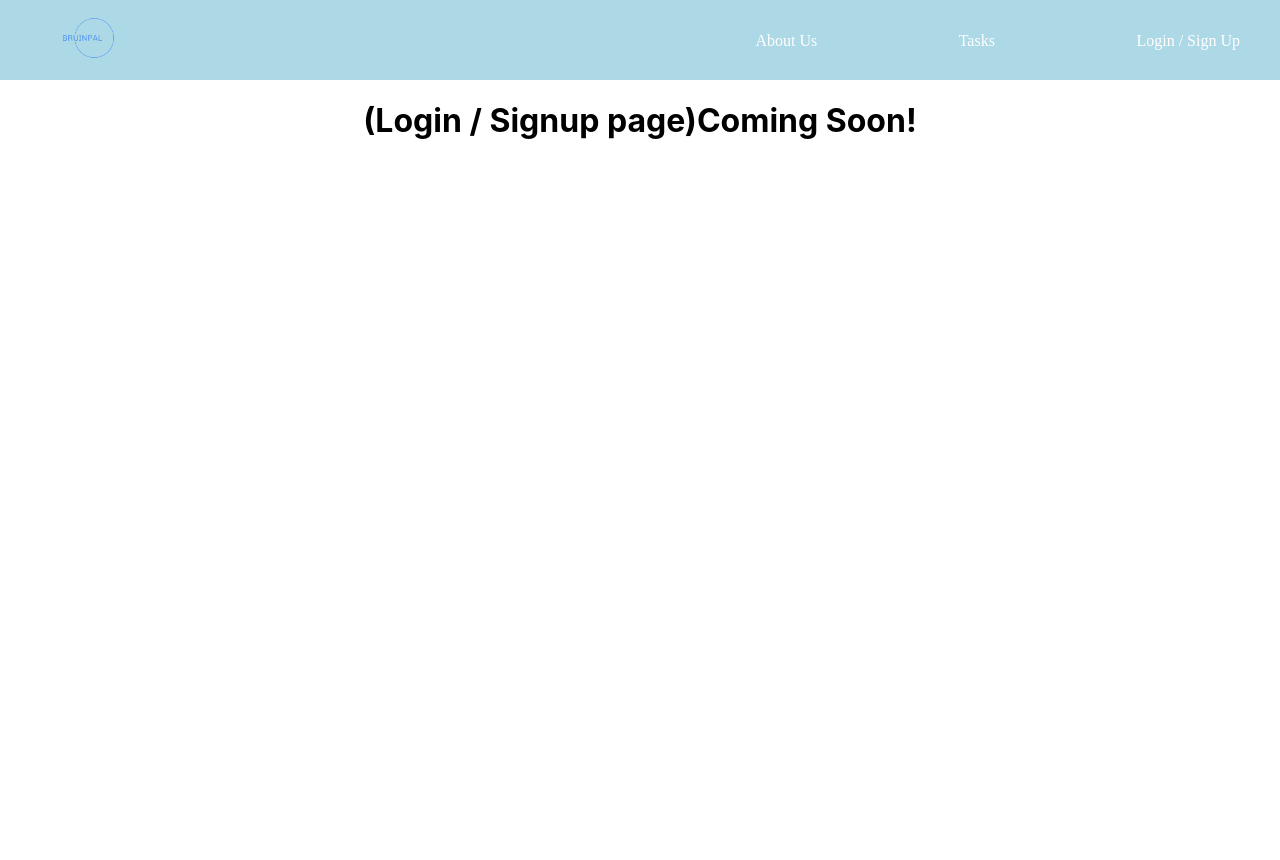
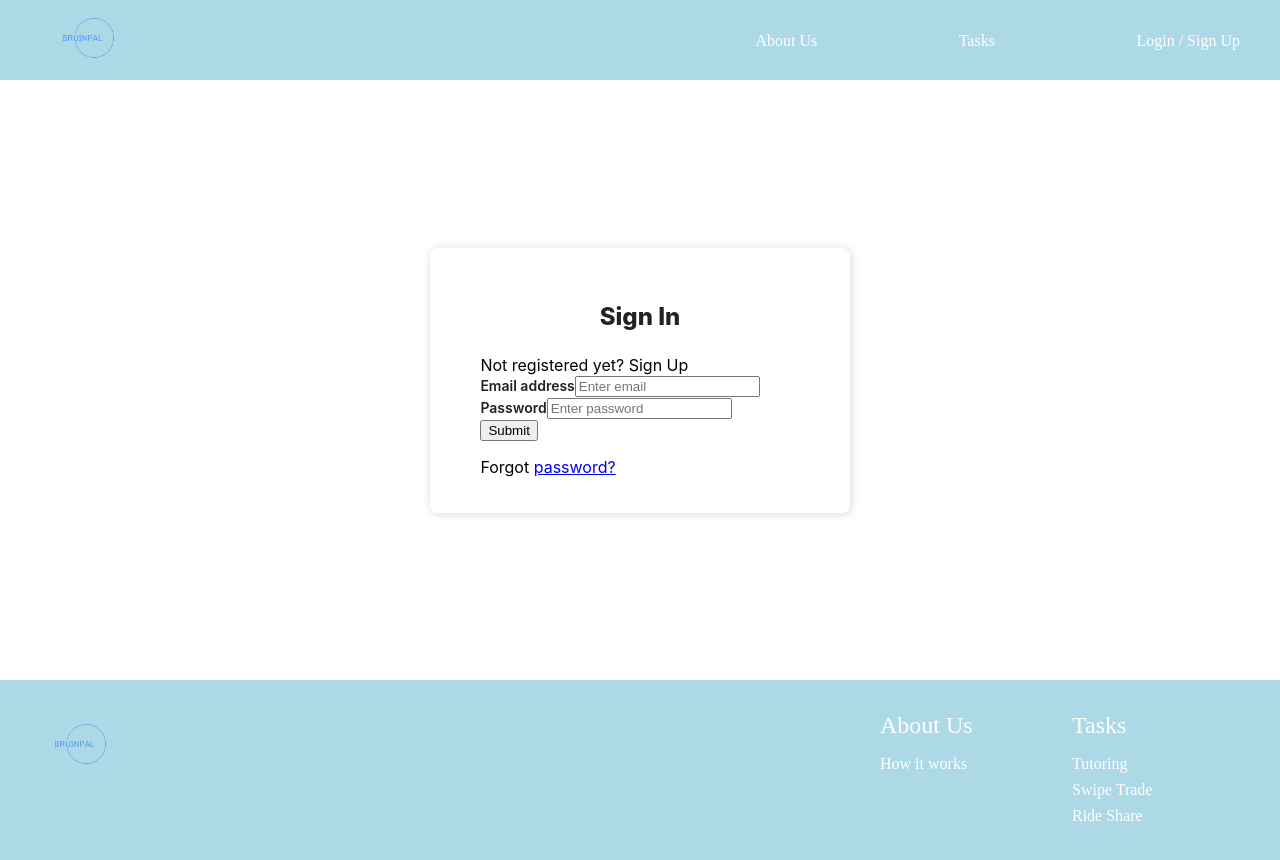
Before and after one commit to seunghoonlee95/CS130_Group_Project, a React (Create React App) app in the folder bruinpal/: page /loginsignup in a window 1280 px wide. Shown: the top 860 px of the page. Before the commit the page ends 800 px from the top, so only its background shows below. Built offline with nearby package versions, Linux system fonts and the light colour scheme.

Commit message:
added login/signup page

```diff
--- a/bruinpal/package.json
+++ b/bruinpal/package.json
@@ -6,7 +6,9 @@
     "@testing-library/jest-dom": "^5.16.5",
     "@testing-library/react": "^13.4.0",
     "@testing-library/user-event": "^13.5.0",
+    "bootstrap": "^5.2.2",
     "react": "^18.2.0",
+    "react-bootstrap": "^2.5.0",
     "react-dom": "^18.2.0",
     "react-router-dom": "^6.4.2",
     "react-scripts": "5.0.1",
--- a/bruinpal/src/App.css
+++ b/bruinpal/src/App.css
@@ -164,3 +164,41 @@ margin: 0 2em;
   width: 100%;
   height: 80vh;
 }
+
+/* auth */
+
+.Auth-form-container {
+  display: flex;
+  justify-content: center;
+  align-items: center;
+  width: 100vw;
+  height: 75vh;
+}
+
+.Auth-form {
+  width: 420px;
+  box-shadow: rgb(0 0 0 / 16%) 1px 1px 10px;
+  padding-top: 30px;
+  padding-bottom: 20px;
+  border-radius: 8px;
+  background-color: white;
+}
+
+.Auth-form-content {
+  padding-left: 12%;
+  padding-right: 12%;
+}
+
+.Auth-form-title {
+  text-align: center;
+  margin-bottom: 1em;
+  font-size: 24px;
+  color: rgb(34, 34, 34);
+  font-weight: 800;
+}
+
+label {
+  font-size: 14px;
+  font-weight: 600;
+  color: rgb(34, 34, 34);
+}
--- /dev/null
+++ b/bruinpal/src/components/Auth.js
@@ -0,0 +1,115 @@
+import React, { useState } from "react";
+
+export default function (props) {
+  let [authMode, setAuthMode] = useState("signin");
+
+  const changeAuthMode = () => {
+    setAuthMode(authMode === "signin" ? "signup" : "signin");
+  };
+
+  if (authMode === "signin") {
+    return (
+      <div className="Auth-form-container">
+        <form className="Auth-form">
+          <div className="Auth-form-content">
+            <h3 className="Auth-form-title">Sign In</h3>
+            <div className="text-center">
+              Not registered yet?{" "}
+              <span className="link-primary" onClick={changeAuthMode}>
+                Sign Up
+              </span>
+            </div>
+            <div className="form-group mt-3">
+              <label>Email address</label>
+              <input
+                type="email"
+                className="form-control mt-1"
+                placeholder="Enter email"
+              />
+            </div>
+            <div className="form-group mt-3">
+              <label>Password</label>
+              <input
+                type="password"
+                className="form-control mt-1"
+                placeholder="Enter password"
+              />
+            </div>
+            <div className="d-grid gap-2 mt-3">
+              <button type="submit" className="btn btn-primary">
+                Submit
+              </button>
+            </div>
+            <p className="text-center mt-2">
+              Forgot <a href="#">password?</a>
+            </p>
+          </div>
+        </form>
+      </div>
+    );
+  }
+
+  return (
+    <div className="Auth-form-container">
+      <form className="Auth-form">
+        <div className="Auth-form-content">
+          <h3 className="Auth-form-title">Sign Up</h3>
+          <div className="text-center">
+            Already registered?{" "}
+            <span className="link-primary" onClick={changeAuthMode}>
+              Sign In
+            </span>
+          </div>
+          <div className="form-group mt-3">
+            <label>Full Name</label>
+            <input
+              type="email"
+              className="form-control mt-1"
+              placeholder="e.g Danny Lee"
+            />
+          </div>
+          <div className="form-group mt-3">
+            <label>UID</label>
+            <input
+              type="uid"
+              className="form-control mt-1"
+              placeholder="e.g 105128000"
+            />
+          </div>
+          <div className="form-group mt-3">
+            <label>Major</label>
+            <input
+              type="major"
+              className="form-control mt-1"
+              placeholder="e.g Computer Science"
+            />
+          </div>
+          <div className="form-group mt-3">
+            <label>Email address</label>
+            <input
+              type="email"
+              className="form-control mt-1"
+              placeholder="Email Address"
+            />
+          </div>
+          <div className="form-group mt-3">
+            <label>Password</label>
+            <input
+              type="password"
+              className="form-control mt-1"
+              placeholder="Password"
+            />
+          </div>
+          <div className="d-grid gap-2 mt-3">
+            <button type="submit" className="btn btn-primary">
+              Submit
+            </button>
+          </div>
+          <p className="text-center mt-2">
+            Forgot <a href="#">password?</a>
+          </p>
+        </div>
+      </form>
+    </div>
+  );
+}
--- a/bruinpal/src/components/Navbar.js
+++ b/bruinpal/src/components/Navbar.js
@@ -2,9 +2,6 @@ import React from "react";
 import { NavLink } from "react-router-dom";
 import { BrowserRouter as Router, Link, Routes, Route } from "react-router-dom";
 import logo from "../images/logo.png";
-import Home from "../pages/Home.js";
-import AboutUs from "../pages/AboutUs.js";
-import Login from "../pages/Login.js";
 
 const Navbar = () => {
   return (
--- a/bruinpal/src/index.js
+++ b/bruinpal/src/index.js
@@ -6,22 +6,20 @@ import App from "./App";
 import { BrowserRouter, Routes, Route } from "react-router-dom";
 import { render } from "react-dom";
 import Home from "./pages/Home";
-import Login from "./pages/Login";
 import AboutUs from "./pages/AboutUs";
 import Tasks from "./pages/Tasks";
+import LoginSignup from "./pages/LoginSignup";
 
-const rootElement=document.getElementById("root");
-const root=ReactDOM.createRoot(rootElement);
+const rootElement = document.getElementById("root");
+const root = ReactDOM.createRoot(rootElement);
 // const root = document.getElementById("root");
 root.render(
   <BrowserRouter>
     <Routes>
       <Route path="/" element={<App />} />
       <Route path="/aboutus" element={<AboutUs />} />
-      <Route path="/loginsignup" element={<Login />} />
+      <Route path="/loginsignup" element={<LoginSignup />} />
       <Route path="/tasks" element={<Tasks />} />
-      {/* <Route path="aboutus" element={<AboutUs />} />
-      <Route path="login" element={<Login />} /> */}
     </Routes>
   </BrowserRouter>
 );
--- a/bruinpal/src/pages/Login.js
+++ /dev/null
@@ -1,13 +0,0 @@
-import React from "react";
-import Navbar from "../components/Navbar";
-
-function Login() {
-  return (
-    <React.Fragment>
-      <Navbar />
-      <h1 className="comingSoon">(Login / Signup page)Coming Soon!</h1>
-    </React.Fragment>
-  );
-}
-
-export default Login;
--- /dev/null
+++ b/bruinpal/src/pages/LoginSignup.js
@@ -0,0 +1,16 @@
+import React from "react";
+import Navbar from "../components/Navbar";
+import Footer from "../components/Footer";
+import Auth from "../components/Auth";
+
+function LoginSignup() {
+  return (
+    <React.Fragment>
+      <Navbar />
+      <Auth />
+      <Footer />
+    </React.Fragment>
+  );
+}
+
+export default LoginSignup;
```
Also changed, not shown: 1 other file (tests, documents, lock files or other folders). Lines whose indentation alone changed are shown as unchanged.
